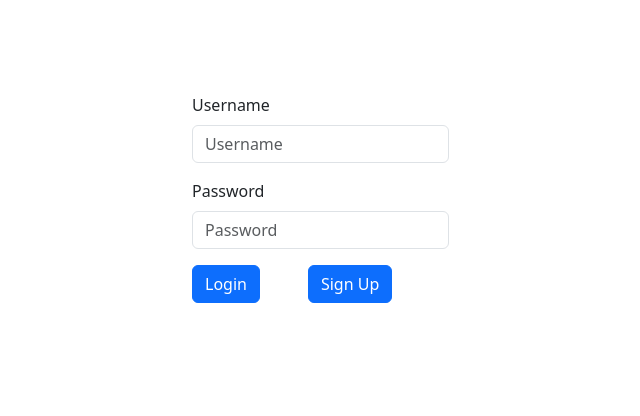
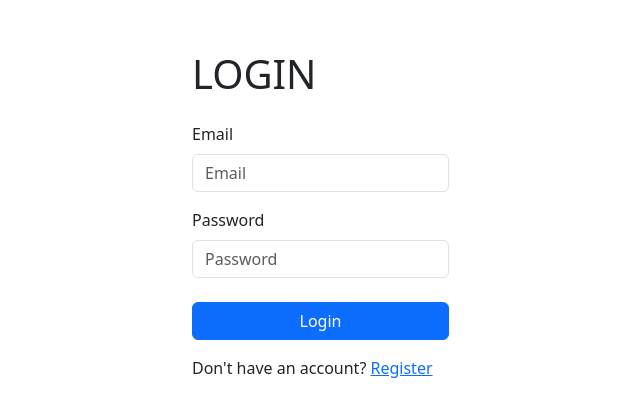
Before and after one commit to magdadaroraul/holyc, a React (Vite) app: page /login in a window 1280 px wide. Shown: the part 202-618 px from the top of the page, without its empty margins (458-1098 px from the left). Built offline with nearby package versions, Linux system fonts and the light colour scheme.

Commit message:
changes on login page

```diff
--- a/src/pages/Login.jsx
+++ b/src/pages/Login.jsx
@@ -1,50 +1,60 @@
+import React, { useState } from 'react';
+import { useNavigate, Link } from 'react-router-dom'; // Added 'Link' import
 import Form from 'react-bootstrap/Form';
 import Button from 'react-bootstrap/Button';
-import React, { useState } from 'react';
-import { useNavigate } from 'react-router-dom';
 
 const Login = () => {
-  const [username, setUsername] = useState('');
+  const [email, setEmail] = useState('');
   const [password, setPassword] = useState('');
   const navigate = useNavigate();
 
   const handleLogin = (e) => {
     e.preventDefault();
-    if (username === 'admin' && password === 'admin') {
+
+    // Mock login logic
+    if (email === 'admin@example.com' && password === 'admin') {
       navigate('/dashboard');
     } else {
       alert('Invalid credentials');
     }
   };
 
-  const handleGoToRegistration = () => {
-    navigate('/registration');  // Navigate to the registration page
-  };
-
-
   return (
-    <div style={{marginLeft: '650px'}}>
+    <div style={{ marginLeft: '650px', marginTop: '50px', maxWidth: '400px'}}>
+      <h1 className="mb-4">LOGIN</h1>
       <Form onSubmit={handleLogin}>
-        <Form.Group className="mb-3" controlId="username">
-          <Form.Label>Username</Form.Label>
-          <Form.Control type="text" placeholder="Username" onChange={(e) => setUsername(e.target.value)} />
+        <Form.Group className="mb-3" controlId="email">
+          <Form.Label>Email</Form.Label>
+          <Form.Control
+            type="email"
+            placeholder="Email"
+            value={email}
+            onChange={(e) => setEmail(e.target.value)}
+            required
+          />
         </Form.Group>
 
         <Form.Group className="mb-3" controlId="password">
           <Form.Label>Password</Form.Label>
-          <Form.Control type="password" placeholder="Password" onChange={(e) => setPassword(e.target.value)}  />
+          <Form.Control
+            type="password"
+            placeholder="Password"
+            value={password}
+            onChange={(e) => setPassword(e.target.value)}
+            required
+          />
         </Form.Group>
 
-        <Button variant="primary" type="submit" className='me-5'>
+        <Button variant="primary" type="submit" className="mt-2 w-100">
           Login
         </Button>
 
-        <Button variant="primary" type="button" onClick={handleGoToRegistration}>
-          Sign Up
-        </Button>
+        <p className="mt-3">
+          Don't have an account? <Link to="/registration">Register</Link>
+        </p>
       </Form>
     </div>
   );
-}
+};
 
 export default Login;
```
